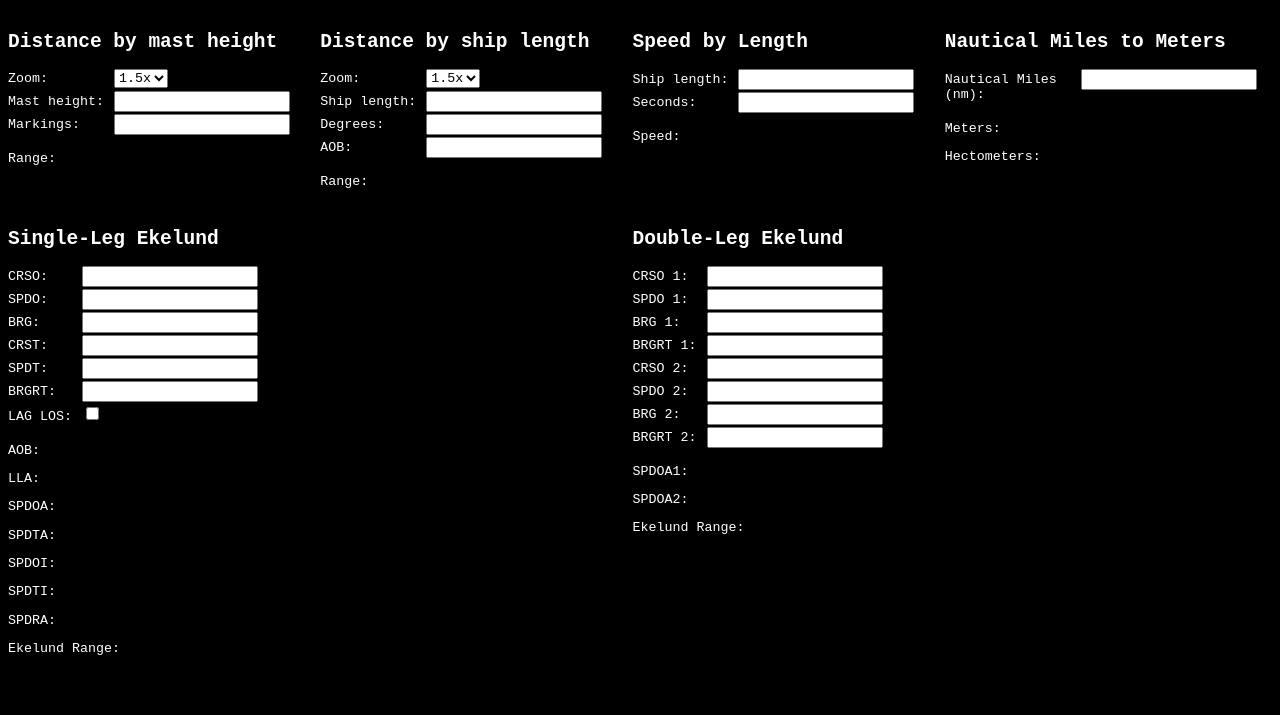
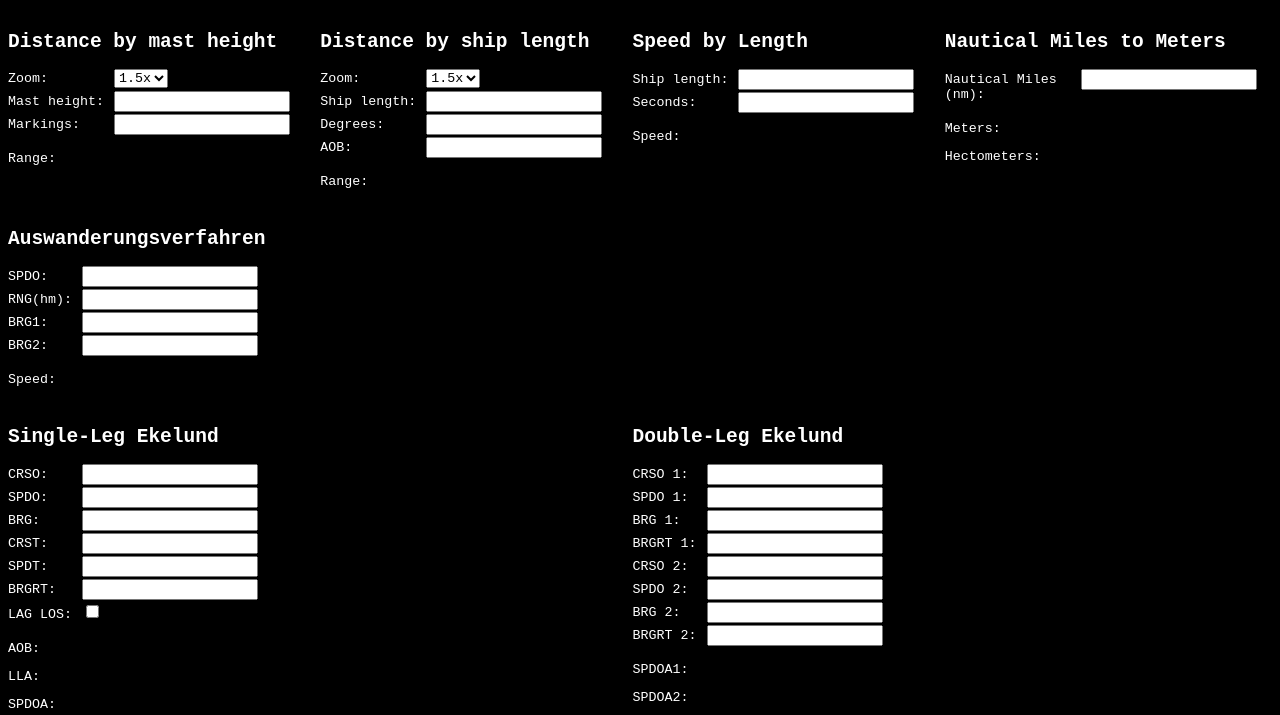
Before and after one commit to shibumi/subsim, a plain HTML site: page index.html in a window 1280 px wide. Shown: the part 83-798 px from the top of the page. Drawn offline with Linux system fonts and the light colour scheme.

Commit message:
add first poc of auswanderungsverfahren

```diff
--- a/index.html
+++ b/index.html
@@ -93,6 +93,32 @@
         <p id="nm.hectom">Hectometers:</p>
       </div>
   </div>
+
+  <div id="grid3" class="doubleGrid">
+    <div id="ausw">
+      <h2>Auswanderungsverfahren</h2>
+      <form id="ausw.form" oninput="auswCalculate()">
+        <p>
+          <label for="ausw.spdo">SPDO:</label>
+          <input type="number" id="ausw.spdo">
+        </p>
+        <p>
+          <label for="ausw.rnghm">RNG(hm):</label>
+          <input type="number" id="ausw.rnghm">
+        </p>
+        <p>
+          <label for="ausw.brg1">BRG1:</label>
+          <input type="number" id="ausw.brg1">
+        </p>
+        <p>
+          <label for="ausw.brg2">BRG2:</label>
+          <input type="number" id="ausw.brg2">
+        </p>
+      </form>
+      <p id="ausw.result">Speed:</p>
+    </div>
+  </div>
+
   <div id="grid2" class="doubleGrid">
   <div id="sle">
     <h2>Single-Leg Ekelund</h2>
--- a/script.js
+++ b/script.js
@@ -94,8 +94,19 @@ function nmCalculate() {
     let result = 0;
     let nm = getFloat("nm.nm");
     result = nm * 1852;
-    document.getElementById("nm.result").innerHTML = "Meters: " + result + " m."
-    document.getElementById("nm.hectom").innerHTML = "Hectometers: " + (result / 100) + "hm."
+    document.getElementById("nm.result").innerHTML = "Meters: " + result + " m.";
+    document.getElementById("nm.hectom").innerHTML = "Hectometers: " + (result / 100) + "hm.";
+}
+
+// Auswanderungsverfahren
+function auswCalculate() {
+    let spdo = getFloat("ausw.spdo");
+    let rnghm = getFloat("ausw.rnghm");
+    let brg1 = getInt("ausw.brg1");
+    let brg2 = getInt("ausw.brg2");
+    let uncorrectedSpeed = spdo * Math.sin(degToRad(brg2));
+    let correction = rnghm * 3.3 * Math.sin(diffAngle(brg2, brg1));
+    document.getElementById("ausw.result").innerHTML = "Speed: " + uncorrectedSpeed + " correction: " + correction;
 }
 
 function getFloat(id) {
```
